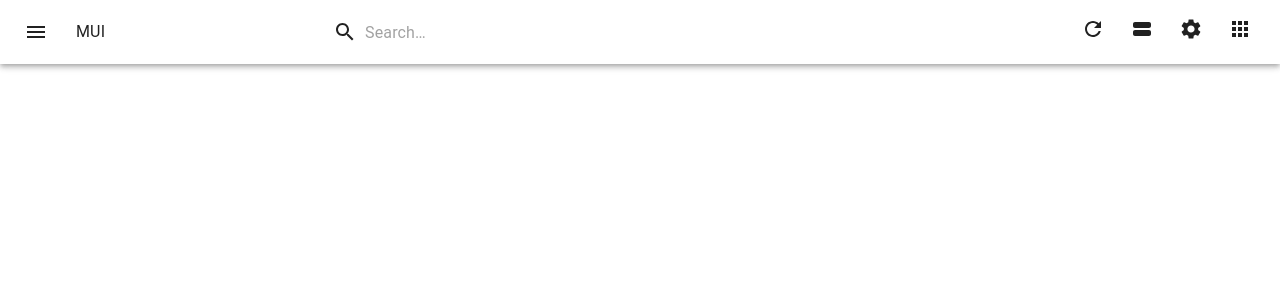
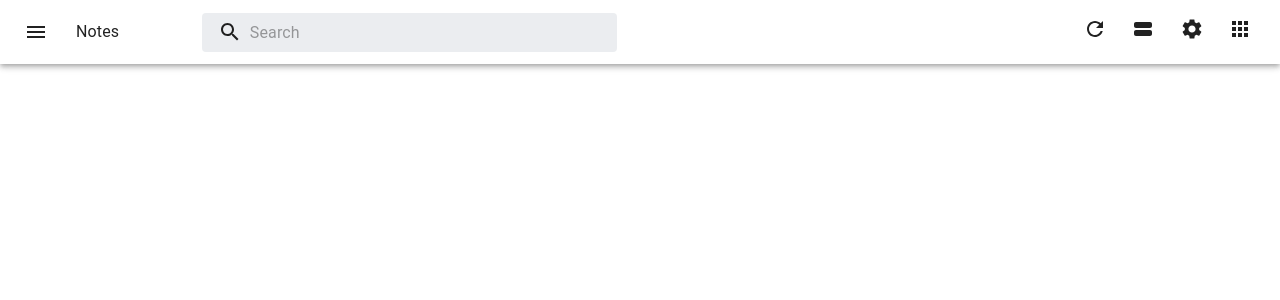
Before and after one commit to CandleCoder/material_ui_todo_react, a React (Create React App) app: page / in a window 1280 px wide. Shown: the top 300 px of the page. Built offline with nearby package versions, Linux system fonts and the light colour scheme.

Commit message:
Added changes

```diff
--- a/src/App.js
+++ b/src/App.js
@@ -5,7 +5,7 @@ import { MuiThemeProvider, createTheme } from '@material-ui/core/styles';
 
 const theme = createTheme({
 	shape: {
-		borderRadius: 8
+		borderRadius: 10
 	}
 });
 function App() {
--- a/src/Components/ContentContainer.js
+++ b/src/Components/ContentContainer.js
@@ -2,13 +2,16 @@ import * as React from 'react';
 import CssBaseline from '@mui/material/CssBaseline';
 import Container from '@mui/material/Container';
 import data from '../Data/TodoData.json';
+import TakeANoteContainer from './TakeANoteComponent';
 
 export default function ContentContainer() {
 	console.log(data);
 	return (
 		<React.Fragment>
 			<CssBaseline />
-			<Container maxWidth="sm" />
+			<Container maxWidth="sm">
+				<TakeANoteContainer />
+			</Container>
 		</React.Fragment>
 	);
 }
--- a/src/Components/HeaderBar.js
+++ b/src/Components/HeaderBar.js
@@ -16,7 +16,7 @@ export default function Header() {
 					<IconButton size="large" edge="start" color="inherit" aria-label="open drawer" sx={{ mr: 2 }}>
 						<MenuIcon />
 					</IconButton>
-					MUI
+					Notes
 					<Typography
 						variant="h6"
 						noWrap
--- a/src/Components/SearchComponent.js
+++ b/src/Components/SearchComponent.js
@@ -6,12 +6,11 @@ import { Grid } from '@mui/material';
 const Search = styled('div')(({ theme }) => ({
 	position: 'relative',
 	borderRadius: theme.shape.borderRadius,
-	backgroundColor: alpha(theme.palette.common.white, 0.15),
+	backgroundColor: alpha('#778899', 0.15),
 	'&:hover': {
-		backgroundColor: alpha(theme.palette.common.white, 0.25)
+		backgroundColor: alpha('#778899', 0.25)
 	},
 	marginLeft: 0,
-	float: 'left',
 	width: '100%',
 	[theme.breakpoints.up('sm')]: {
 		marginLeft: theme.spacing(1),
@@ -38,7 +37,7 @@ const StyledInputBase = styled(InputBase)(({ theme }) => ({
 		transition: theme.transitions.create('width'),
 		width: '100%',
 		[theme.breakpoints.up('sm')]: {
-			width: '12ch',
+			width: '40ch',
 			'&:focus': {
 				width: '20ch'
 			}
@@ -53,7 +52,7 @@ export default function SearchComponent() {
 				<SearchIconWrapper>
 					<SearchIcon />
 				</SearchIconWrapper>
-				<StyledInputBase placeholder="Search…" inputProps={{ 'aria-label': 'search' }} />
+				<StyledInputBase placeholder="Search" inputProps={{ 'aria-label': 'search' }} />
 			</Search>
 		</Grid>
 	);
--- /dev/null
+++ b/src/Components/TakeANoteComponent.js
@@ -0,0 +1,5 @@
+import { Box } from '@mui/system';
+
+export default function TakeANoteContainer() {
+	return <Box sx={{ width: '100%' }} />;
+}
```
